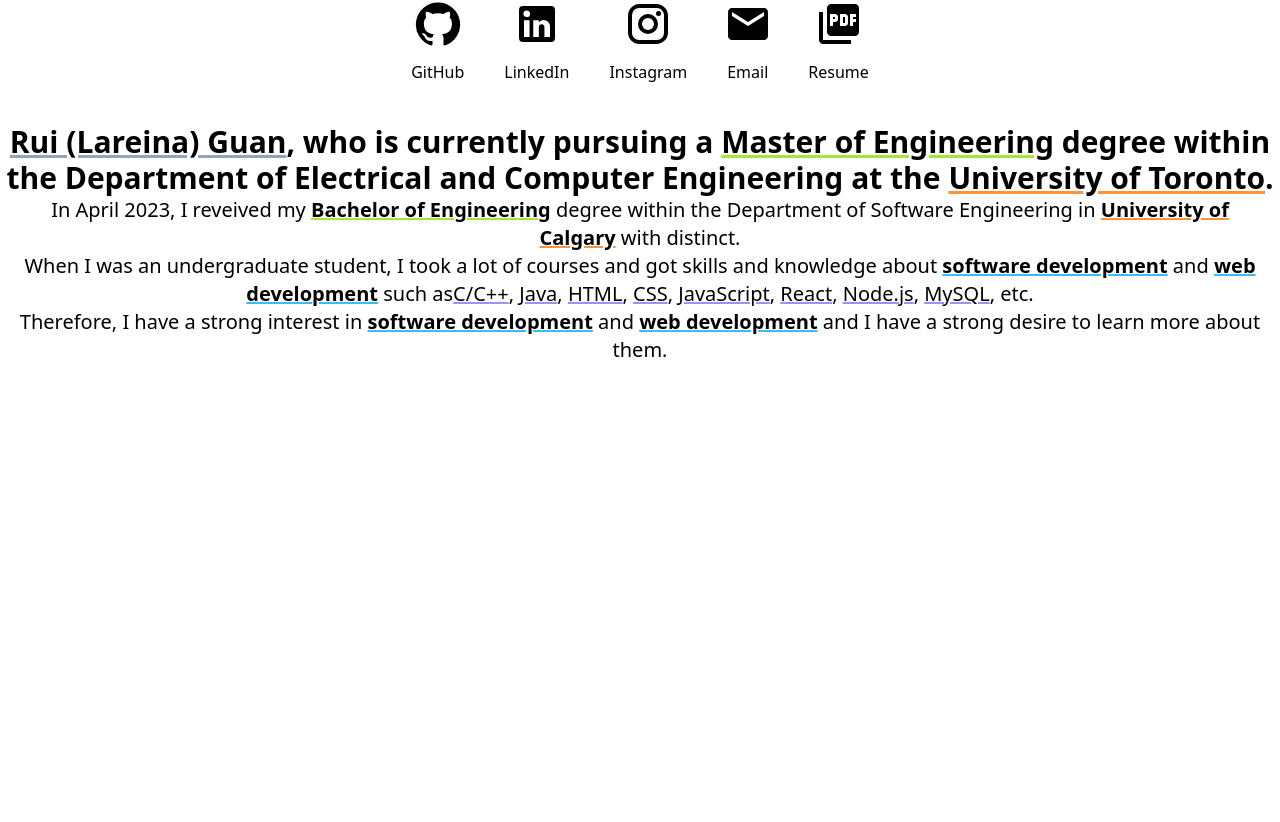
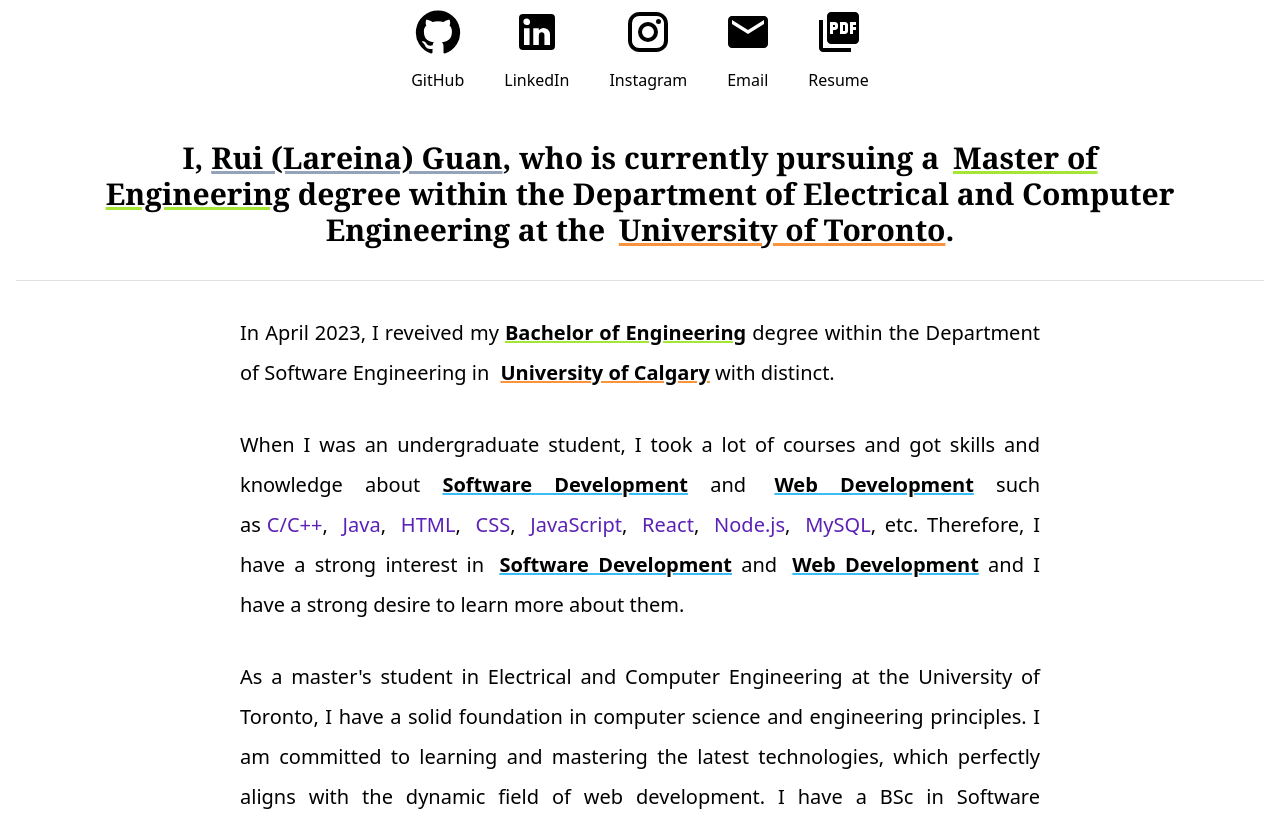
Before and after one commit to zhijie-os/rui_portfolio, a Next.js app: page / in a window 1280 px wide. Shown: the part 1378-2200 px from the top of the page. Before the commit the page ends 1742 px from the top, so only its background shows below. Built offline with nearby package versions, Linux system fonts and the light colour scheme.

Commit message:
main part done

```diff
--- a/src/pages/index.js
+++ b/src/pages/index.js
@@ -6,50 +6,65 @@
 import InstagramIcon from "@mui/icons-material/Instagram";
 import PictureAsPdfIcon from "@mui/icons-material/PictureAsPdf";
 import EmailIcon from '@mui/icons-material/Email';
+import * as React from 'react';
+import Divider from '@mui/material/Divider';
+
+
+
+{/*
+  Underline Color:
+    Name: slate-400
+    Degree: lime-400
+    School: orange-400
+    Interest Direction: sky-400
+
+  Text Color:
+    Skills: violet-800
+*/}
 
 const inter = Inter({ subsets: ["latin"] });
 
 export default function Home() {
   return (
-    <main>
+    <body>
+      <header>
         {/* header */}
         <div className="flex flex-col justify-center items-center h-[1350px]
-        bg-opacity-75 bg-fixed bg-contain" style={{backgroundImage: "url(/mainbg.JPG)"}}>
+        bg-fixed bg-contain" style={{ backgroundImage: "url(/mainbg.JPG)" }}>
           <img
             src="/profile.jpg"
             alt="Image 1"
             className="rounded-full w-32 h-32 border-4 border-white"
             width="50"
             height="50"
-
           />
-        <div className="items-center text-4xl/5 text-white font-mono m-16" >
-          Life is real, life is earnest.
+          <div className="text-center text-4xl text-white font-serif my-32 leading-loose px-16 tracking-wide">
+            "Life was like a box of chocolates, you never know what you're gonna get."<br />
+            <span className="text-xl/5 text-white font-serif italic font-thin">----&nbsp;&nbsp;&nbsp;Forrest Gump</span>
           </div>
         </div>
-
         {/* navigation */}
-      <div className="flex justify-center space-x-10 p-10">
+        <div className="flex justify-center space-x-10 p-12">
           <Link
             href="https://github.com/LAREINA-JO"
             className="flex flex-col items-center"
           >
             <GitHubIcon className="scale-[2] hover:scale-150 ease-in duration-700"></GitHubIcon>
-          <br/>GitHub
+            <br />GitHub
           </Link>
           <Link
             href="https://www.linkedin.com/in/rui-guan-9079b5229/"
             className="flex flex-col items-center"
           >
             <LinkedInIcon className="scale-[2] hover:scale-150 ease-in duration-700"></LinkedInIcon>
-          <br/>LinkedIn
+            <br />LinkedIn
           </Link>
           <Link
             href="https://www.instagram.com/lalalala_lareina/"
             className="flex flex-col items-center"
           >
             <InstagramIcon className="scale-[2] hover:scale-150 ease-in duration-700"></InstagramIcon>
-          <br/>Instagram
+            <br />Instagram
           </Link>
           <a
             target="_blank"
@@ -58,7 +73,7 @@
             className="flex flex-col items-center"
           >
             <EmailIcon className="scale-[2] hover:scale-150 ease-in duration-700"></EmailIcon>
-          <br/>Email
+            <br />Email
           </a>
           <a
             target="_blank"
@@ -67,12 +82,12 @@
             className="flex flex-col items-center"
           >
             <PictureAsPdfIcon className="scale-[2] hover:scale-150 ease-in duration-700"></PictureAsPdfIcon>
-          <br/>Resume
+            <br />Resume
           </a>
         </div>
 
         {/* short description */}
-      <div className="text-center text-3xl font-bold">
+        <div className="text-center text-3xl px-16 font-serif font-bold space-x-1.5">I,&nbsp;
           <span className="underline decoration-slate-400">
             Rui (Lareina) Guan
           </span>
@@ -87,9 +102,13 @@
           </span>
           .
         </div>
+      </header>
 
+      <Divider variant="middle" className="p-4" />
+
+      <main className="px-60 pb-16">
         {/* education */}
-      <div className="text-center text-xl">
+        <div className="text-justify text-xl py-8 space-x-1.5 leading-loose">
           In April 2023, I reveived my&nbsp;
           <span className="underline decoration-lime-400 font-bold">
             Bachelor of Engineering
@@ -102,39 +121,58 @@
         </div>
 
         {/* skills */}
-      <div className="text-center text-xl">
+        <div className="text-justify text-xl mb-8 space-x-1.5 leading-loose">
           When I was an undergraduate student, I took a lot of courses and got
           skills and knowledge about&nbsp;
           <span className="underline decoration-sky-400 font-bold">
-          software development
+            Software Development
           </span>
           &nbsp;and&nbsp;
           <span className="underline decoration-sky-400 font-bold">
-          web development
+            Web Development
           </span>
           &nbsp;such as
-        <span className="underline decoration-violet-400">C/C++</span>,&nbsp;
-        <span className="underline decoration-violet-400">Java</span>,&nbsp;
-        <span className="underline decoration-violet-400">HTML</span>,&nbsp;
-        <span className="underline decoration-violet-400">CSS</span>,&nbsp;
-        <span className="underline decoration-violet-400">JavaScript</span>,&nbsp;
-        <span className="underline decoration-violet-400">React</span>,&nbsp;
-        <span className="underline decoration-violet-400">Node.js</span>,&nbsp;
-        <span className="underline decoration-violet-400">MySQL</span>, etc.
-      </div>
 
-      {/* interest */}
-      <div className="text-center text-xl">
+          {/* list of skills */}
+          <span className="text-violet-800">C/C++</span>,&nbsp;
+          <span className="text-violet-800">Java</span>,&nbsp;
+          <span className="text-violet-800">HTML</span>,&nbsp;
+          <span className="text-violet-800">CSS</span>,&nbsp;
+          <span className="text-violet-800">JavaScript</span>,&nbsp;
+          <span className="text-violet-800">React</span>,&nbsp;
+          <span className="text-violet-800">Node.js</span>,&nbsp;
+          <span className="text-violet-800">MySQL</span>, etc.
           Therefore, I have a strong interest in&nbsp;
           <span className="underline decoration-sky-400 font-bold">
-          software development
+            Software Development
           </span>
           &nbsp;and&nbsp;
           <span className="underline decoration-sky-400 font-bold">
-          web development
+            Web Development
           </span>
           &nbsp;and I have a strong desire to learn more about them.
         </div>
+
+        {/* 编瞎话 */}
+        <div className="text-justify text-xl mb-8 space-x-1.5 leading-loose">
+          As a master's student in Electrical and Computer Engineering at the University of Toronto,
+          I have a solid foundation in computer science and engineering principles.
+          I am committed to learning and mastering the latest technologies,
+          which perfectly aligns with the dynamic field of web development.
+          I have a BSc in Software Engineering from the University of Calgary,
+          which gives me a strong background in software engineering.
+          This academic journey has developed a solid understanding of software development principles and best practices.
+        </div>
+
+        {/* 展望未来+编瞎话 */}
+        <div className="text-justify text-xl mb-8 space-x-1.5 leading-loose">
+          I am genuinely passionate about web development, and I thrive in a team environment.
+          I enjoy tackling complex challenges and finding innovative solutions.
+          I am committed to delivering high-quality code and constantly learning,
+          which makes me very suitable for this position.
+        </div>
       </main>
+    </body>
+
   );
 }
```
Also changed, not shown: public/mainbg.jpg. Lines whose indentation alone changed are shown as unchanged.
